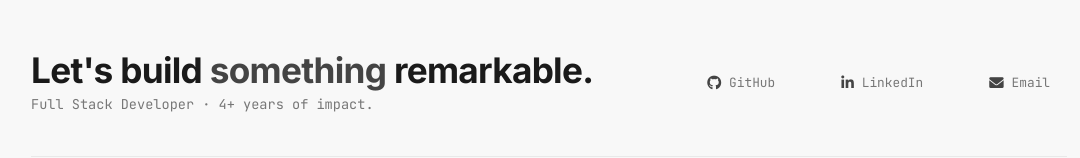
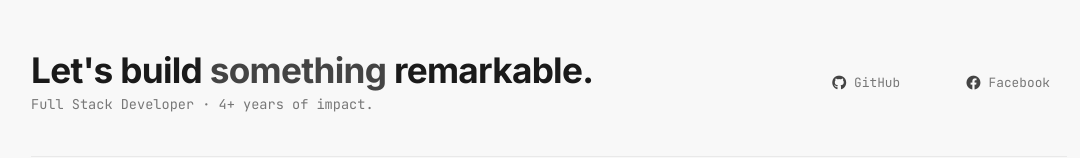
Before and after one commit to kylealino/kyledotdev, a plain HTML site: page index.html in a window 1280 px wide. Shown: the part 7938-8096 px from the top of the page, without its empty margins (91-1171 px from the left). Drawn offline with nearby package versions, Linux system fonts and the light colour scheme.

Commit message:
links fix

```diff
--- a/index.html
+++ b/index.html
@@ -2277,9 +2277,13 @@
                         <p style="color: #777777; margin-top: 0.3rem; font-weight: 300; font-family: 'JetBrains Mono', monospace; font-size: 0.85rem;">Full Stack Developer · 4+ years of impact.</p>
                     </div>
                     <div class="contact-links">
-                        <a href="#"><i class="fab fa-github"></i> GitHub</a>
-                        <a href="#"><i class="fab fa-linkedin-in"></i> LinkedIn</a>
-                        <a href="#"><i class="fas fa-envelope"></i> Email</a>
+                        <a href="https://github.com/kylealino" target="_blank" rel="noopener noreferrer">
+                            <i class="fab fa-github"></i> GitHub
+                        </a>
+
+                        <a href="https://www.facebook.com/kyle.ndrae/" target="_blank" rel="noopener noreferrer">
+                            <i class="fab fa-facebook"></i> Facebook
+                        </a>
                     </div>
                 </div>
                 <div class="footer-note reveal delay-2">
```
